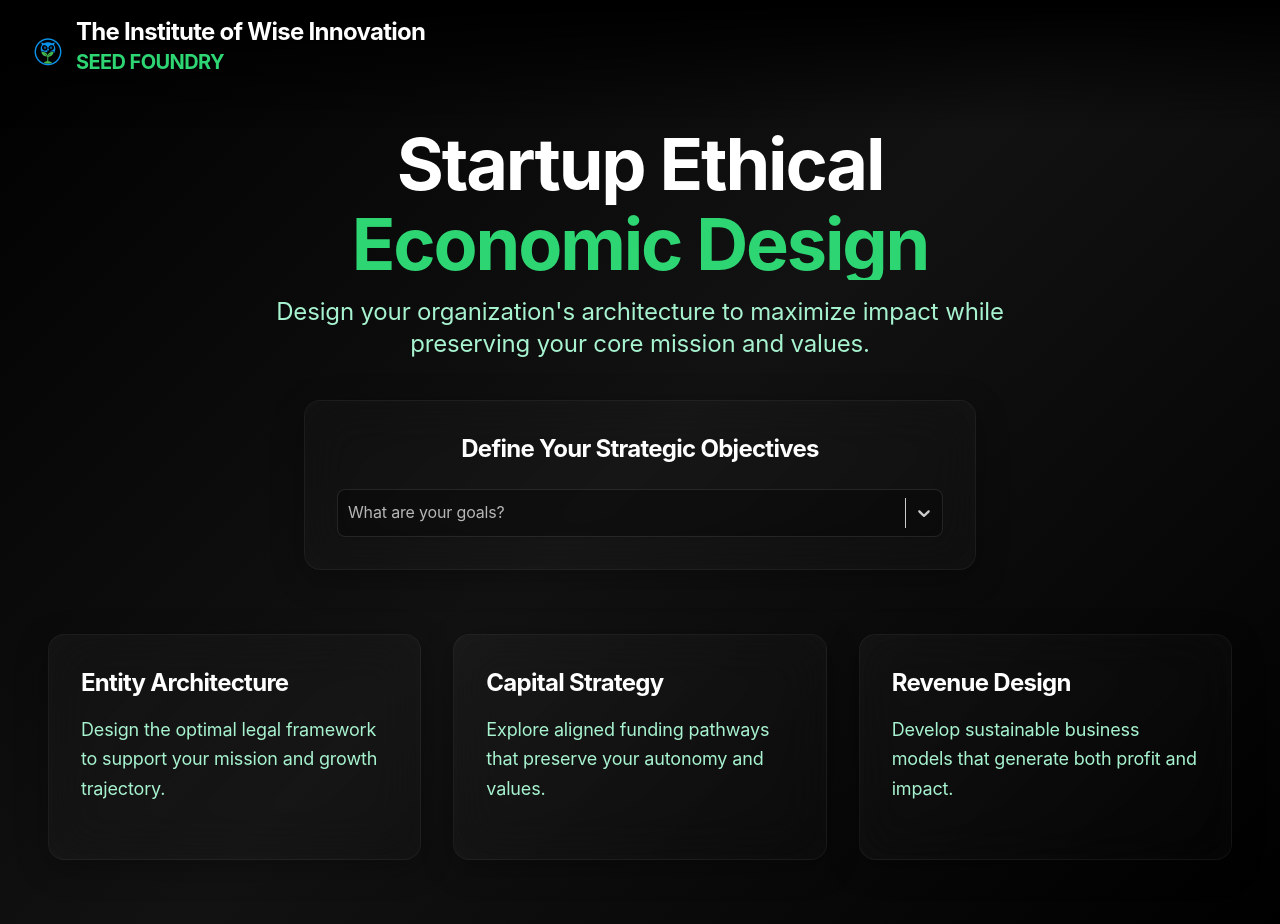
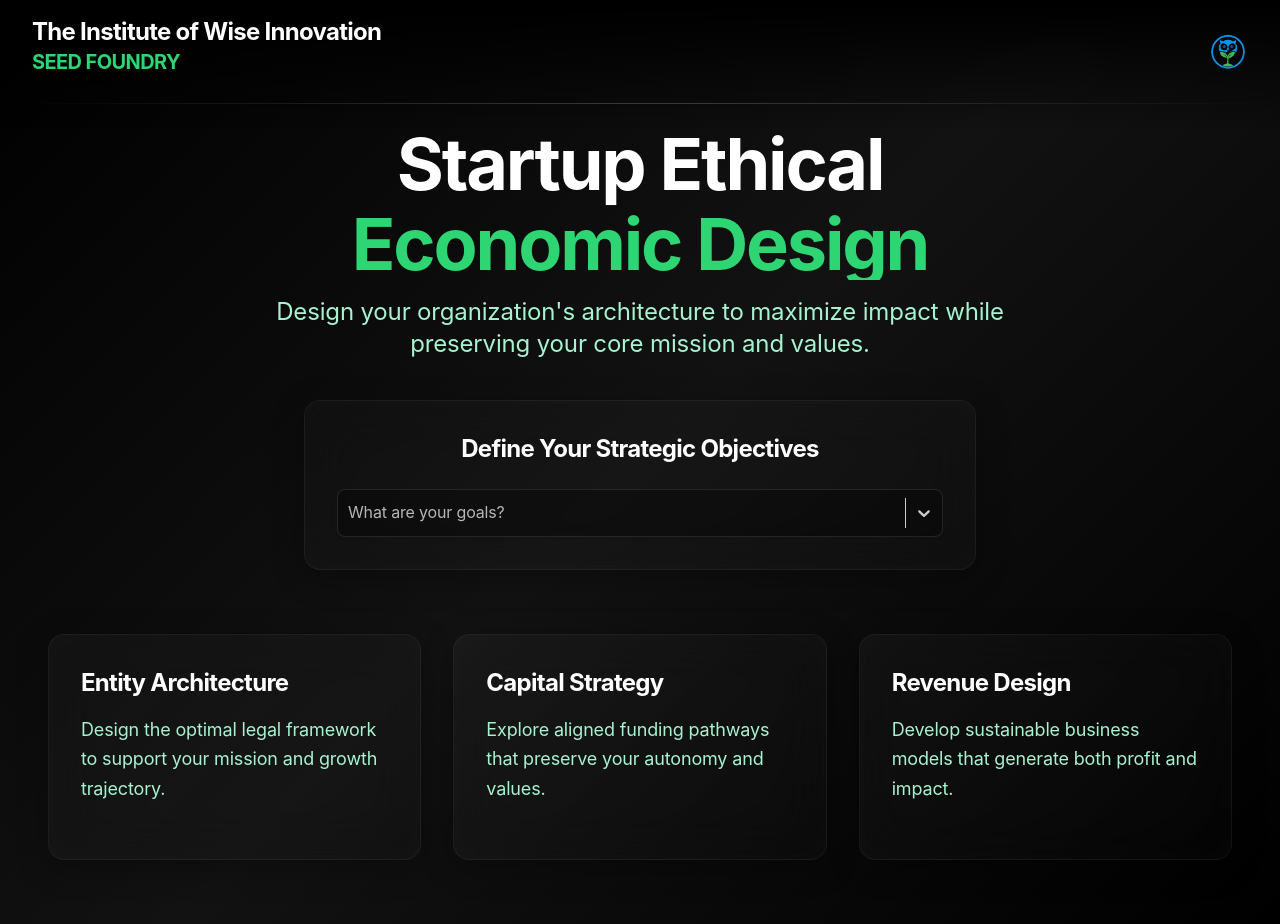
Before and after one commit to TurquoiseSound/SeedFoundry, a Next.js app: page / in a window 1280 px wide. Built offline with nearby package versions, Linux system fonts and the light colour scheme.

Commit message:
Update header layout with new design

```diff
--- a/src/app/layout.tsx
+++ b/src/app/layout.tsx
@@ -23,20 +23,19 @@ export default function RootLayout({
       <body>
         <div className="top-fade"></div>
         <header className='header-container'>
-          <div className='max-w-7xl mx-auto px-4 sm:px-6 lg:px-8 py-4'>
-            <Link href='/' className="flex items-center group">
-              <Image
-                src="/seed_logo.png"
-                alt="Institute of Wise Innovation Logo"
-                width={32}
-                height={32}
-                className='transition-transform duration-300 group-hover:scale-110'
-              />
-              <div className="ml-3">
-                <h2 className='text-2xl font-bold text-white mb-0'>The Institute of Wise Innovation</h2>
-                <h3 className='text-xl font-bold text-gradient'>SEED FOUNDRY</h3>
-              </div>
+          <div className='max-w-7xl mx-auto px-4 sm:px-6 lg:px-8 py-4 relative flex justify-between items-center'>
+            <Link href='/' className="flex flex-col">
+              <h2 className='text-2xl font-bold text-white mb-0'>The Institute of Wise Innovation</h2>
+              <h3 className='text-xl font-bold text-gradient'>SEED FOUNDRY</h3>
             </Link>
+            <Image
+              src="/seed_logo.png"
+              alt="Institute of Wise Innovation Logo"
+              width={40}
+              height={40}
+              className='transition-transform duration-300 hover:scale-110'
+            />
+            <div className='absolute bottom-0 left-0 right-0 h-[1px] bg-gradient-to-r from-transparent via-white/20 to-transparent transform transition-opacity duration-300 header-divider'></div>
           </div>
         </header>
         <div className='relative pt-24'>
@@ -48,10 +47,13 @@ export default function RootLayout({
           __html: `
             window.addEventListener('scroll', () => {
               const header = document.querySelector('.header-container');
+              const divider = document.querySelector('.header-divider');
               if (window.scrollY > 20) {
                 header.classList.add('scrolled');
+                divider.classList.add('opacity-0');
               } else {
                 header.classList.remove('scrolled');
+                divider.classList.remove('opacity-0');
               }
             });
           `
```
